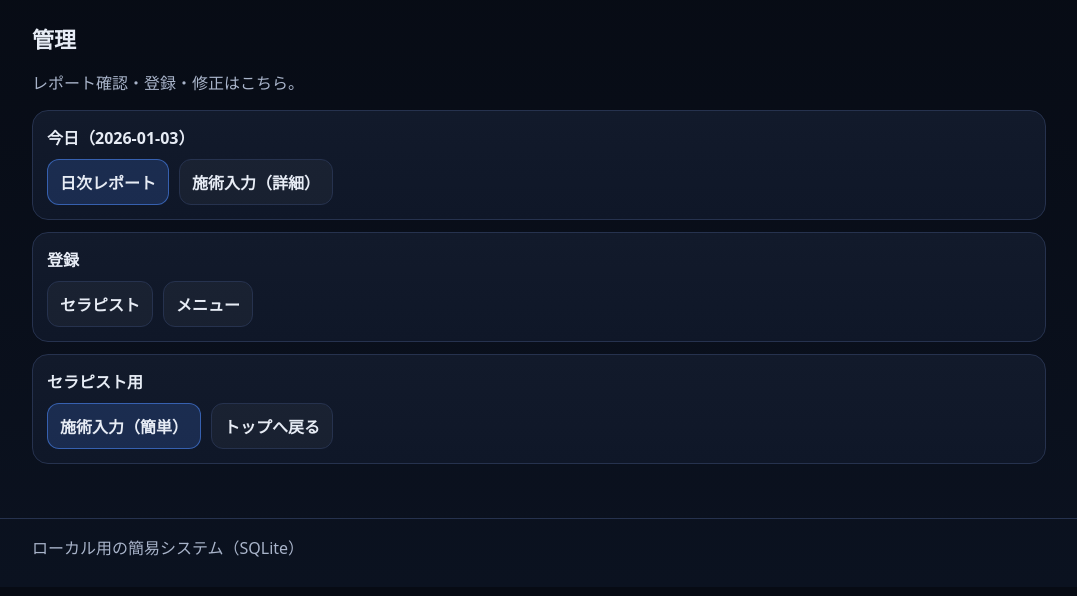
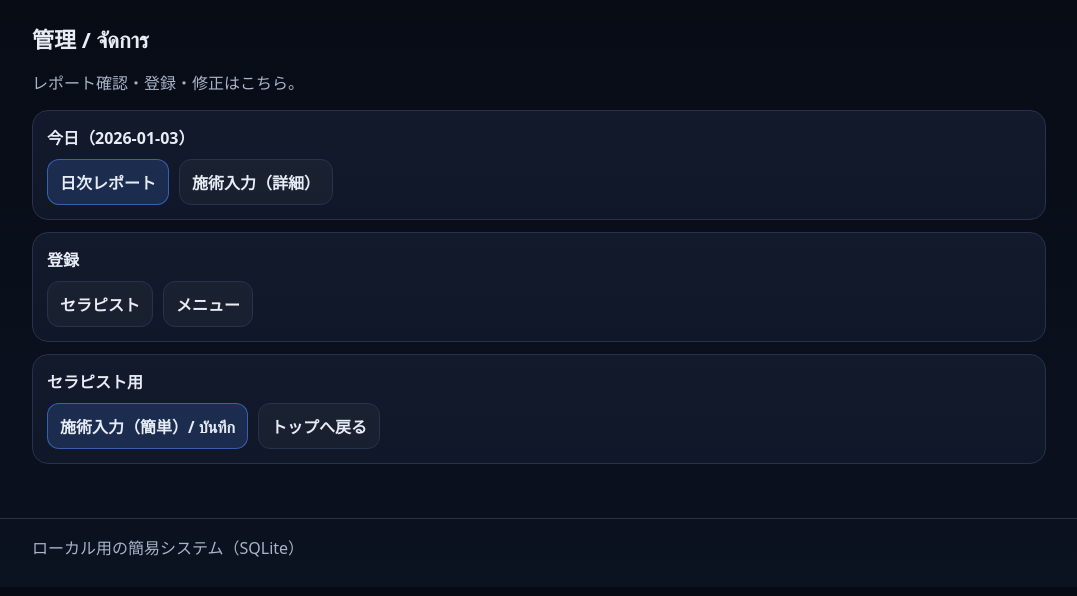
Before and after one commit to shunsoco-stack/InvoiceFromTherapist, a Flask app: page /admin in a window 1280 px wide. Shown: the part 61-657 px from the top of the page, without its empty margins (101-1178 px from the left). Run offline with Flask 3, Linux system fonts and the light colour scheme; parts of the project's set-up code (start-up, migrations or seed data) failed here and were passed over.

Commit message:
Add Thai translations for admin and kiosk pages
Co-authored-by: shun.soco <shun.soco@gmail.com>

```diff
--- a/app/templates/admin.html
+++ b/app/templates/admin.html
@@ -2,7 +2,7 @@
 {% set title = "管理" %}
 {% block content %}
   <div class="page-head">
-    <h1>管理</h1>
+    <h1>管理 / จัดการ</h1>
     <p class="muted">レポート確認・登録・修正はこちら。</p>
   </div>
 
@@ -25,7 +25,7 @@
   <section class="card">
     <h2>セラピスト用</h2>
     <div class="actions">
-      <a class="btn" href="{{ url_for('kiosk') }}">施術入力（簡単）</a>
+      <a class="btn" href="{{ url_for('kiosk') }}">施術入力（簡単）/ บันทึก</a>
       <a class="btn btn--secondary" href="{{ url_for('index') }}">トップへ戻る</a>
     </div>
   </section>
--- a/app/templates/index.html
+++ b/app/templates/index.html
@@ -4,8 +4,8 @@
   <div class="homeSimple">
     <div class="homeSimple__title mono">{{ today }}</div>
     <div class="homeSimple__buttons">
-      <a class="btn homeSimple__btn" href="{{ url_for('kiosk') }}">施術入力</a>
-      <a class="btn btn--secondary homeSimple__btn" href="{{ url_for('admin') }}">管理</a>
+      <a class="btn homeSimple__btn" href="{{ url_for('kiosk') }}">施術入力 / บันทึก</a>
+      <a class="btn btn--secondary homeSimple__btn" href="{{ url_for('admin') }}">管理 / จัดการ</a>
     </div>
   </div>
 {% endblock %}
```
